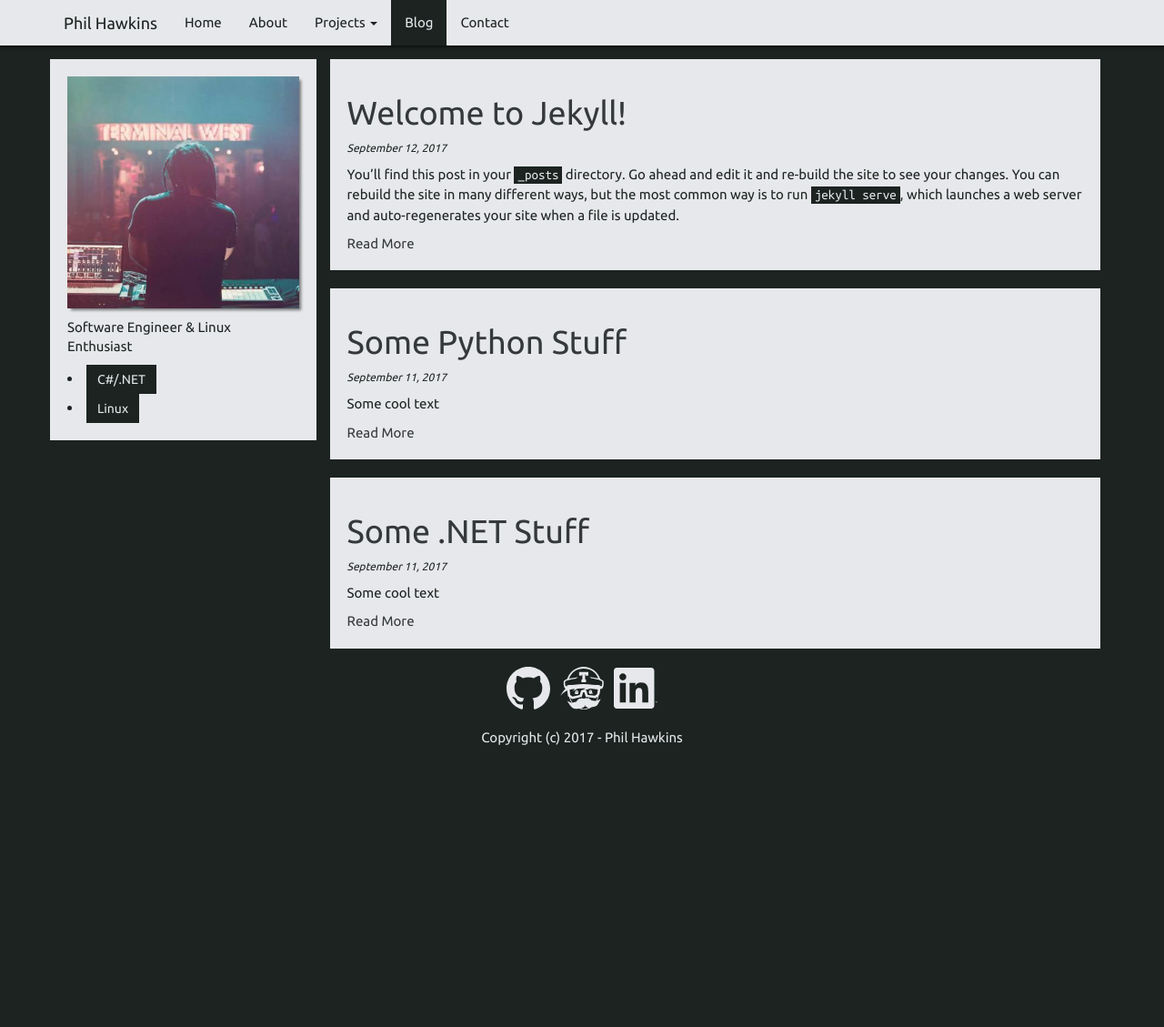
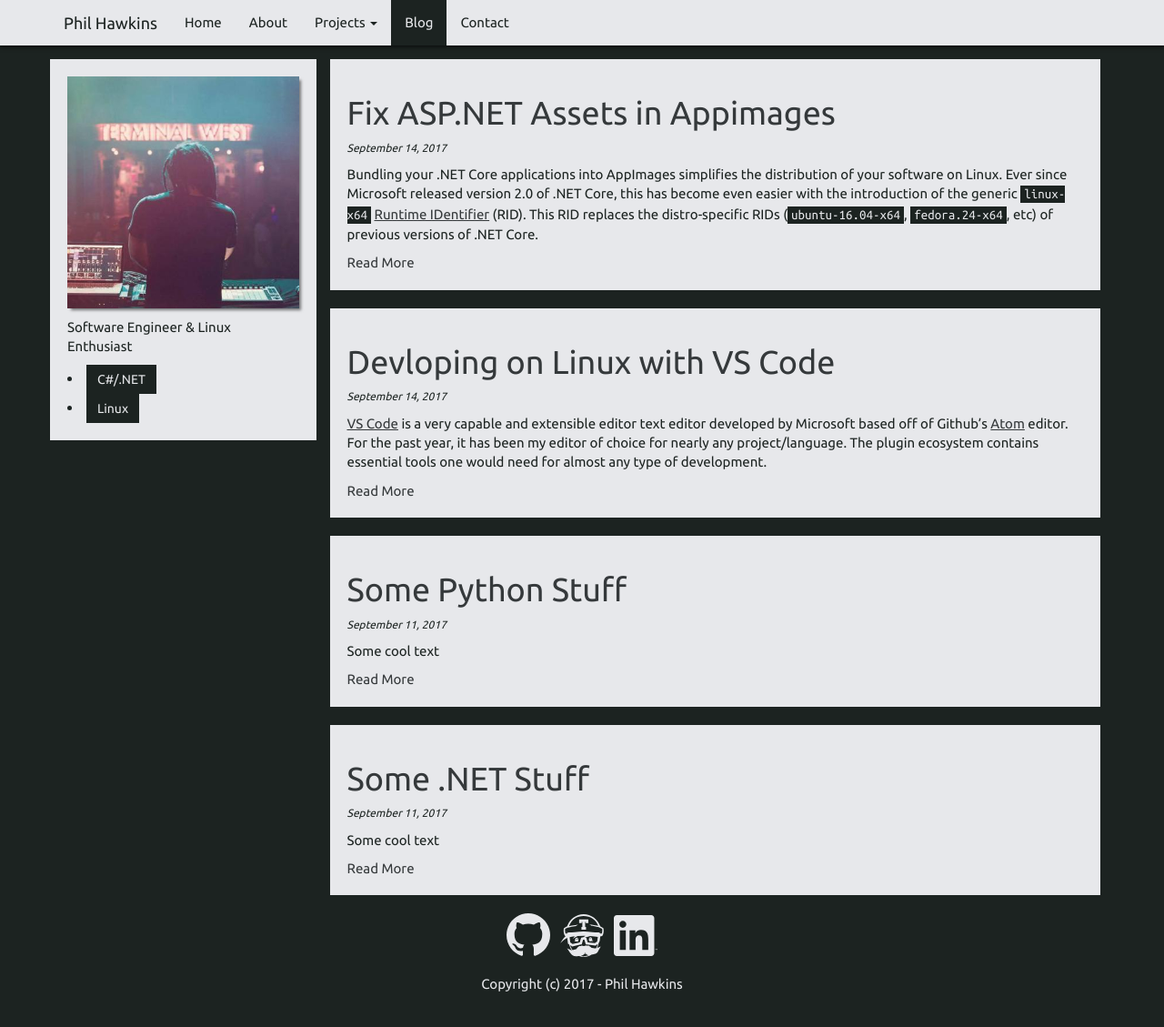
Before and after one commit to phil-harmoniq/phil-harmoniq.github.io, a Jekyll site: the page built from blog.html, in a window 1280 px wide and 1142 px high. Shown: the top 1129 px of the window at 91% size. Built offline with Jekyll 4.4.1, drawn with Linux system fonts in a browser that asks for light colours; nearby versions of some CDN libraries.

Commit message:
Add more test blog posts

```diff
--- a/_posts/2017-09-12-welcome-to-jekyll.markdown
+++ /dev/null
@@ -1,25 +0,0 @@
----
-layout: post
-title:  "Welcome to Jekyll!"
-date:   2017-09-12 19:06:31 -0400
-categories: blog jekyll
----
-You’ll find this post in your `_posts` directory. Go ahead and edit it and re-build the site to see your changes. You can rebuild the site in many different ways, but the most common way is to run `jekyll serve`, which launches a web server and auto-regenerates your site when a file is updated.
-
-To add new posts, simply add a file in the `_posts` directory that follows the convention `YYYY-MM-DD-name-of-post.ext` and includes the necessary front matter. Take a look at the source for this post to get an idea about how it works.
-
-Jekyll also offers powerful support for code snippets:
-
-{% highlight ruby %}
-def print_hi(name)
-  puts "Hi, #{name}"
-end
-print_hi('Tom')
-#=> prints 'Hi, Tom' to STDOUT.
-{% endhighlight %}
-
-Check out the [Jekyll docs][jekyll-docs] for more info on how to get the most out of Jekyll. File all bugs/feature requests at [Jekyll’s GitHub repo][jekyll-gh]. If you have questions, you can ask them on [Jekyll Talk][jekyll-talk].
-
-[jekyll-docs]: https://jekyllrb.com/docs/home
-[jekyll-gh]:   https://github.com/jekyll/jekyll
-[jekyll-talk]: https://talk.jekyllrb.com/
--- /dev/null
+++ b/_posts/2017-09-14-aspnet-appimage.md
@@ -0,0 +1,58 @@
+---
+layout: post
+title: "Fix ASP.NET Assets in Appimages"
+date: 2017-09-14 13:52:48 -0400
+categories: blog linux
+---
+
+Bundling your .NET Core applications into AppImages simplifies the distribution of your software on Linux. Ever since Microsoft released version 2.0 of .NET Core, this has become even easier with the introduction of the generic `linux-x64` [Runtime IDentifier](https://github.com/dotnet/docs/blob/master/docs/core/rid-catalog.md#linux-rids) (RID). This RID replaces the distro-specific RIDs (`ubuntu-16.04-x64`, `fedora.24-x64`, etc) of previous versions of .NET Core.
+
+### Shameless Plug: netpkg-tool
+
+If you wish to simplify/automate the process of [bundling .NET Core apps into AppImages](https://github.com/AppImage/AppImageKit/wiki/Bundling-.NET-Core-apps), you can use *netpkg-tool*! Just follow the simple instructions for [downloading netpkg-tool](https://github.com/phil-harmoniq/netpkg-tool#released-binary), and then package your application like so:
+
+{% highlight bash %}
+netpkg-tool ~/path/to/source ~/path/to/destination
+{% endhighlight %}
+
+### Preparing Project
+
+When generating a new ASP.NET project, you are presented with the following `Program` class:
+
+{% highlight C# linenos %}
+public class Program
+{
+    public static void Main(string[] args)
+    {
+        BuildWebHost(args).Run();
+    }
+
+    public static IWebHost BuildWebHost(string[] args) =>
+        WebHost.CreateDefaultBuilder(args)
+            .UseStartup<Startup>()
+            .Build();
+}
+{% endhighlight %}
+
+By default, ASP.NET looks for `wwwroot` in the current working directory. This works well up until you try to run your webapp from a different working directory (aka inside an AppImage). A work-around would be to detect if the application is being run from an AppImage and set its content root accordingly. If you are using *netpkg-tool* to build your AppImage, an environment variable is provided for this purpose. Simply check for the existance of `$NET_PKG` and set the content root to the assembly's directory if it is detected:
+
+{% highlight C# linenos %}
+public class Program
+{
+    public static void Main(string[] args)
+    {
+        var assembly = Assembly.GetExecutingAssembly().Location;
+
+        if (string.IsNullOrEmpty(Environment.GetEnvironmentVariable("NET_PKG")))
+            BuildWebHost(args, Directory.GetCurrentDirectory()).Run();
+        else
+            BuildWebHost(args, Path.GetDirectoryName(assembly)).Run();
+    }
+
+    public static IWebHost BuildWebHost(string[] args, string root) =>
+        WebHost.CreateDefaultBuilder(args)
+            .UseContentRoot(root)
+            .UseStartup<Startup>()
+            .Build();
+}
+{% endhighlight %}
--- /dev/null
+++ b/_posts/2017-09-14-linux-dev-with-vscode.md
@@ -0,0 +1,22 @@
+---
+layout: post
+title: "Devloping on Linux with VS Code"
+date: 2017-09-14 13:12:31 -0400
+categories: blog linux
+---
+
+[VS Code](https://code.visualstudio.com/) is a very capable and extensible editor text editor developed by Microsoft based off of Github's [Atom](https://atom.io/) editor. For the past year, it has been my editor of choice for nearly any project/language. The plugin ecosystem contains essential tools one would need for almost any type of development.
+
+### Integrated Terminal
+
+One of my favorite features of VS Code is its integrated terminal which can be opened with `` Ctrl+` ``. You can select which shell you would like the terminal to default to in your User Settings using the `terminal.integrated.shell.linux` attribute. By default, the terminal will default to Bash on Linux and macOS or Powershell on Windows.
+
+![Terminal Example](/assets/images/blog/integrated-terminal-example.png)
+
+### C#/.NET Core
+
+If you want to develop for .NET Core in Linux, VS Code offers perhaps the best experience. Full debugging and intellisense are provided by Omnisharp by installing the [C# plugin](https://marketplace.visualstudio.com/items?itemName=ms-vscode.csharp).
+
+### Performance
+
+One of the common complaints against Atom is its slow load time and it's difficulty with large files. Being based on Atom, you'd think that VS Code would suffer from the same sluggish behaviour, but I haven't found that to be the case. VS Code starts in under a second on my machine, which is something that.
--- a/assets/css/main.css
+++ b/assets/css/main.css
@@ -78,6 +78,10 @@ body {
     padding-top: 65px;
 }
 
+.entry > p img {
+    width: 100%;
+}
+
 :root {
     /* Primary palette: Smooth */
     --eerie-black: rgb(23, 25, 25);
```
Also changed, not shown: _posts/2017-09-11-some-dotnet-stuff.md (+2 -2 lines), _posts/2017-09-12-python-stuff.md (+2 -2 lines), assets/images/blog/code-peek-example.png (added), assets/images/blog/integrated-terminal-example.png (added).
